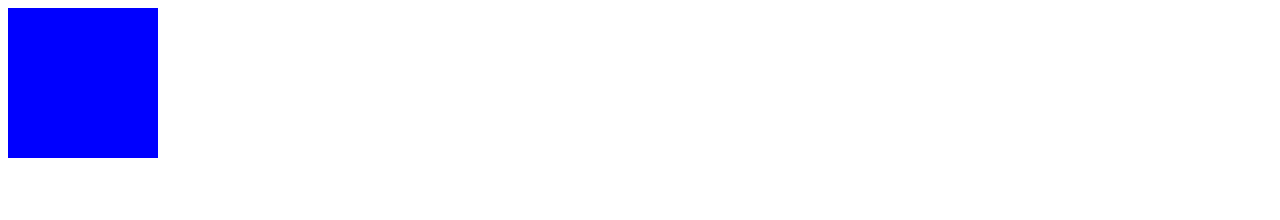
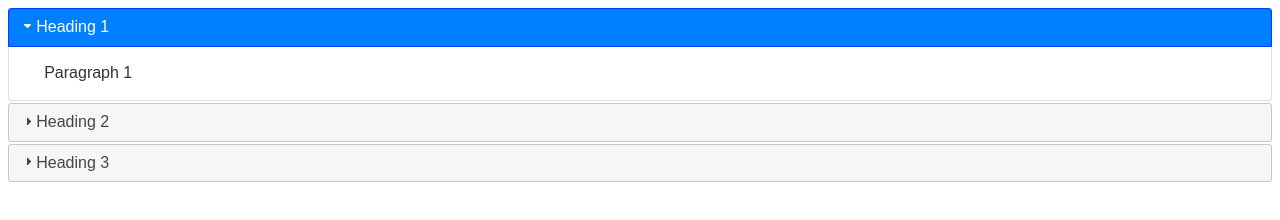
Before and after one commit to habibur-rahman-swe/js-jquery, a plain HTML site: page index.html in a window 1280 px wide. Drawn offline with nearby package versions, Linux system fonts and the light colour scheme; a small style sheet from the web is missing.

Commit message:
accordion

```diff
--- a/index.html
+++ b/index.html
@@ -3,26 +3,33 @@
 <head>
     <meta charset="UTF-8">
     <meta name="viewport" content="width=device-width, initial-scale=1.0">
+    <link rel="stylesheet" href="https://cdnjs.cloudflare.com/ajax/libs/jqueryui/1.13.2/themes/smoothness/jquery-ui.min.css" integrity="sha512-Mvnc3gzZhD8rZtNMHJkotZpdfvAHunpqankLPnj3hXpphETXpxbfr4+oNMOzF179JYu8B8/EqruGdpsH5fNYww==" crossorigin="anonymous" referrerpolicy="no-referrer" />
+
     <title>Sample JavaScript</title>
     <script src="https://code.jquery.com/jquery-2.2.4.js" integrity="sha256-iT6Q9iMJYuQiMWNd9lDyBUStIq/8PuOW33aOqmvFpqI=" crossorigin="anonymous"></script>
     <script src="https://cdnjs.cloudflare.com/ajax/libs/jqueryui/1.13.2/jquery-ui.min.js" integrity="sha512-57oZ/vW8ANMjR/KQ6Be9v/+/h6bq9/l3f0Oc7vn6qMqyhvPd1cvKBRWWpzu0QoneImqr2SkmO4MSqU+RpHom3Q==" crossorigin="anonymous" referrerpolicy="no-referrer"></script>
     <script>
        $(document).ready(function() {
         $(function() {
-            $("#drag").draggable();
+            $("#accordion").accordion();
         })
        })
     </script>
 
     <style>
-        #drag {
-            width: 150px;
-            height: 150px;
-            background: blue;
-        }
+
     </style>
 </head>
 <body>
-    <div id="drag"></div>
+    <div id="accordion">
+        <div>Heading 1</div>
+        <div>Paragraph 1</div>
+
+        <div>Heading 2</div>
+        <div>Paragraph 2</div>
+
+        <div>Heading 3</div>
+        <div>Paragraph 3</div>
+    </div>
 </body>
 </html>
```
